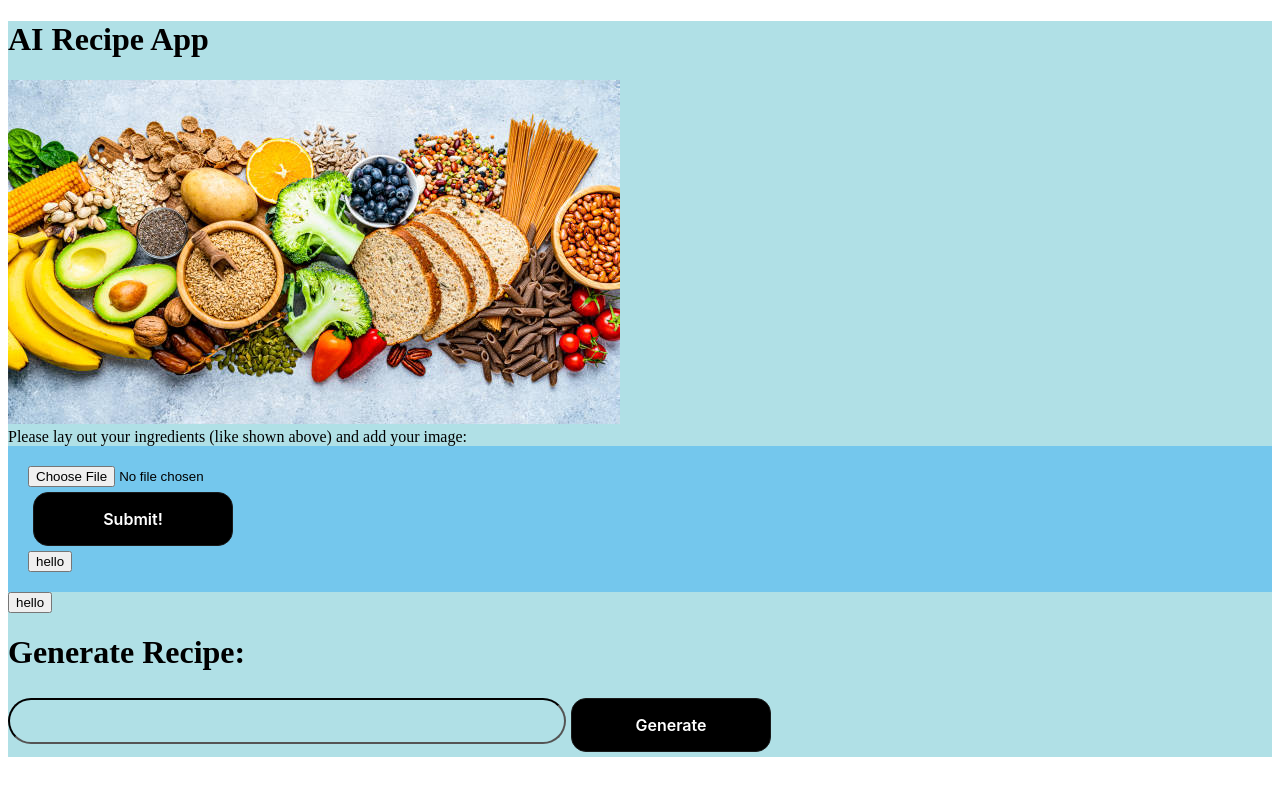
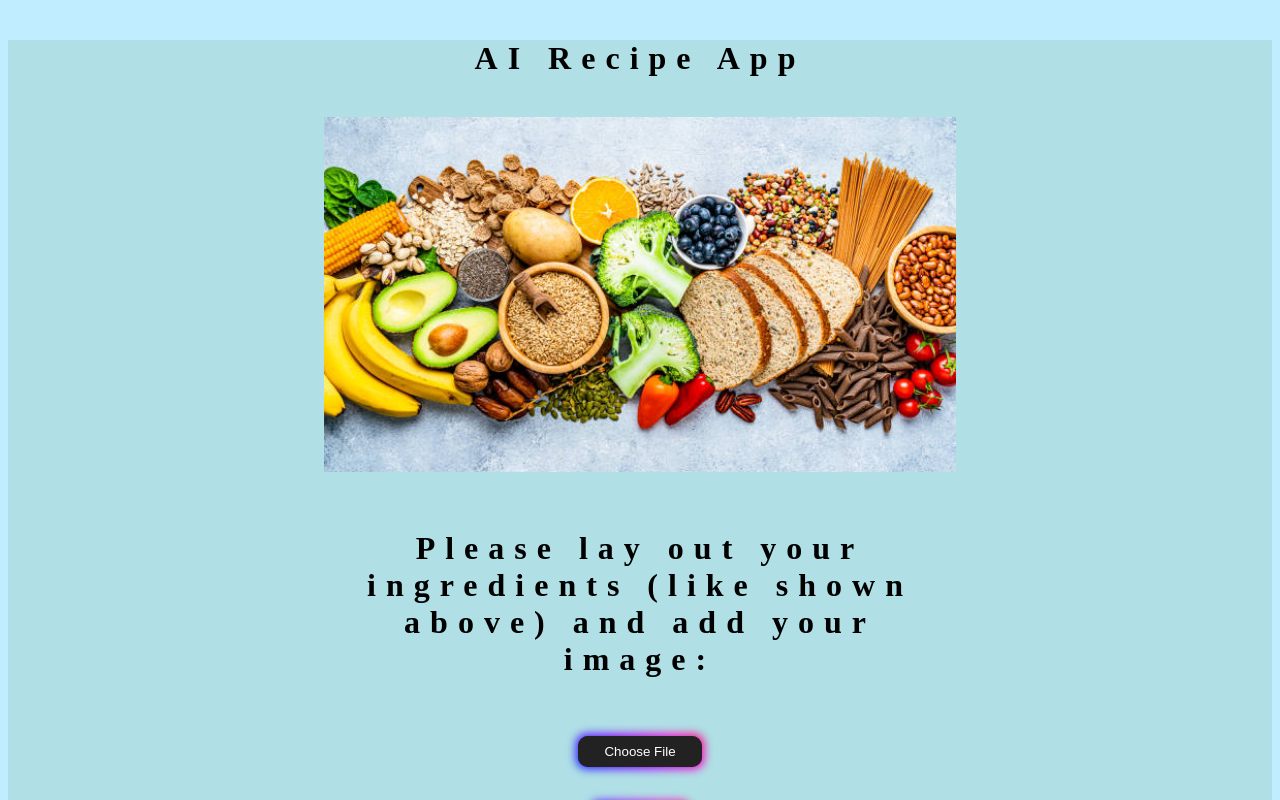
Before and after one commit to Tarachandani/RecipeSnapPro, a React (Create React App) app in the folder frontend/: page / in a window 1280 px wide. Shown: the top 800 px of the page. Built offline with nearby package versions, Linux system fonts and the light colour scheme.

Commit message:
Vastly improved frontend

```diff
--- a/frontend/src/App.js
+++ b/frontend/src/App.js
@@ -7,9 +7,15 @@ function App(){ //Takes care of FileAdder
         <div style={{backgroundColor: 'powderblue'}}>
 
             <h1>AI Recipe App</h1>
-            <img src={FoodImage} alt="food on table"></img>
+            <img class = "center" src={FoodImage} alt="food on table"></img>
             <br></br>
-            <text><text>Please lay out your ingredients (like shown above) and add your image:</text></text>
+            <div class="center">
+                <h1 data-text = "Please lay out your ingredients (like shown above) and add your image:">
+
+                </h1>
+
+            </div>
+
             <FileAdder ></FileAdder>
             <RecipesList></RecipesList>
             <ListofThings></ListofThings>
--- a/frontend/src/FileAdder.js
+++ b/frontend/src/FileAdder.js
@@ -27,12 +27,15 @@ function FileAdder(){ //added functionality for more use cases
     }
 
     return(
-        <div style={{backgroundColor: '#74c7ed', display: 'flex', padding: 20, alignItems:'center'}}>
+        /*<div style={{backgroundColor: '#74c7ed', display: 'flex', padding: 20, alignItems:'center'}}>*/
+        <div>
             <br></br>
             <form id="uploadForm" onSubmit={handleSubmit} >
-                <input id="myFiles" type="file" accept="image/*" ></input>
+                <input className="hide_file" id="myFiles" type="file" accept="image/*" ></input>
+                <button className="button-85">Choose File</button>
                 <br></br>
-                <button className="button-27">Submit!</button>
+                <br></br>
+                <button className="button-85">Submit!</button>
                 {describe}
                 <RecipesList ingredientlist={describe}></RecipesList>
             </form>
--- a/frontend/src/RecipesList.js
+++ b/frontend/src/RecipesList.js
@@ -21,12 +21,12 @@ function RecipesList({ingredientlist}){
     }
 
 
-    return(
-        <div>
-            <button onClick={GetMealList}>hello</button>
-            {meals}
-        </div>
+    // return(
+    //     <div>
+    //         <button onClick={GetMealList}>hello</button>
+    //         {meals}
+    //     </div>
 
-    )
+    // )
 }
 export default RecipesList;
--- a/frontend/src/style/styles.css
+++ b/frontend/src/style/styles.css
@@ -1,4 +1,4 @@
-.rounded{
+.rounded {
   width: 550px;
   height: 40px;
   font-size: 1.8rem;
@@ -14,23 +14,33 @@
   -ms-transition: all 0.4s linear;
   -o-transition: all 0.4s linear;
   border-color: black;
+
+  /* Center the element horizontally */
+  margin-left: auto;
+  margin-right: auto;
+  display: block;
 }
 
 
 
+
 /* CSS */
+.button-container {
+  display: flex;
+  justify-content: center;
+  align-items: center;
+  height: 100vh; /* Adjust this based on your layout */
+}
+
 .button-27 {
   appearance: none;
-
   background-color: #000000;
   border: 1px solid #1A1A1A;
   border-radius: 15px;
   box-sizing: border-box;
   color: #FFFFFF;
   cursor: pointer;
-  display: inline-block;
-
-  font-family: Roobert,-apple-system,BlinkMacSystemFont,"Segoe UI",Helvetica,Arial,sans-serif,"Apple Color Emoji","Segoe UI Emoji","Segoe UI Symbol";
+  font-family: Roobert, -apple-system, BlinkMacSystemFont, "Segoe UI", Helvetica, Arial, sans-serif, "Apple Color Emoji", "Segoe UI Emoji", "Segoe UI Symbol";
   font-size: 16px;
   font-weight: 600;
   line-height: normal;
@@ -45,9 +55,11 @@
   user-select: none;
   -webkit-user-select: none;
   touch-action: manipulation;
-  width: 200px;
   will-change: transform;
-
+  margin: auto; /* Center the button horizontally */
+  display: block; /* Ensure it takes up the full width */
+  padding: 10px;
+  margin-top: 10px;
 }
 
 .button-27:disabled {
@@ -63,3 +75,208 @@
   box-shadow: none;
   transform: translateY(0);
 }
+
+.hide_file {
+  position: absolute;
+  z-index: 1000;
+  opacity: 0;
+  cursor: pointer;
+  right: 0;
+  top: 0;
+  height: 100%;
+  font-size: 24px;
+  width: 100%;
+
+}
+
+/* */
+
+/* CSS */
+.button-87 {
+  margin: 10px;
+  padding: 15px 30px;
+  text-align: center;
+  text-transform: uppercase;
+  transition: 0.5s;
+  background-size: 200% auto;
+  color: white;
+  border-radius: 10px;
+  display: block;
+  border: 0px;
+  font-weight: 700;
+  box-shadow: 0px 0px 14px -7px #f09819;
+  background-image: linear-gradient(45deg, #FF512F 0%, #F09819  51%, #FF512F  100%);
+  cursor: pointer;
+  user-select: none;
+  -webkit-user-select: none;
+  touch-action: manipulation;
+  margin: 0;
+  position: absolute;
+  top: 50%;
+  -ms-transform: translateY(-50%);
+  transform: translateY(-50%);
+}
+
+.button-87:hover {
+  background-position: right center;
+  /* change the direction of the change here */
+  color: #fff;
+  text-decoration: none;
+  margin: 0;
+  position: absolute;
+  top: 50%;
+  -ms-transform: translateY(-50%);
+  transform: translateY(-50%);
+}
+
+.button-87:active {
+  transform: scale(0.95);
+  margin: 0;
+  position: absolute;
+  top: 50%;
+  -ms-transform: translateY(-50%);
+  transform: translateY(-50%);
+}
+
+/* <!-- HTML !-->
+<button class="button-85" role="button">Button 85</button> */
+
+/* CSS */
+.button-85 {
+  padding: 0.6em 2em;
+  border: none;
+  outline: none;
+  color: rgb(255, 255, 255);
+  background: #111;
+  cursor: pointer;
+  position: relative;
+  z-index: 0;
+  justify-content: center;
+  align-items: center;
+  align-content: center;
+  border-radius: 10px;
+  user-select: none;
+  -webkit-user-select: none;
+  touch-action: manipulation;
+  text-align: center;
+  margin: auto; /* Center the button horizontally */
+  display: block; /* Ensure it takes up the full width */
+}
+
+
+.button-85:before {
+  content: "";
+  background: linear-gradient(
+    45deg,
+    #ff0000,
+    #ff7300,
+    #fffb00,
+    #48ff00,
+    #00ffd5,
+    #002bff,
+    #7a00ff,
+    #ff00c8,
+    #ff0000
+  );
+  position: absolute;
+  top: -2px;
+  left: -2px;
+  background-size: 400%;
+  z-index: -1;
+  filter: blur(5px);
+  -webkit-filter: blur(5px);
+  width: calc(100% + 4px);
+  height: calc(100% + 4px);
+  animation: glowing-button-85 20s linear infinite;
+  transition: opacity 0.3s ease-in-out;
+  border-radius: 10px;
+  text-align: center;
+}
+
+@keyframes glowing-button-85 {
+  0% {
+    background-position: 0 0;
+  }
+  50% {
+    background-position: 400% 0;
+  }
+  100% {
+    background-position: 0 0;
+  }
+}
+
+.button-85:after {
+  z-index: -1;
+  content: "";
+  position: absolute;
+  width: 100%;
+  height: 100%;
+  background: #222;
+  left: 0;
+  top: 0;
+  border-radius: 10px;
+  text-align: center;
+}
+
+h1 {
+  position: relative;
+  font-size: 2em;
+  letter-spacing:10px;
+  font-family: roberto;
+  display:table;
+  margin:40px auto;
+  cursor:pointer;
+  transition:.6s;
+  text-align: center;
+}
+h1:before,
+h1:after {
+  content:attr(data-text);
+  transition:.6s;
+}
+h1:before {
+  left: 0;
+  top: 0;
+  position: absolute;
+  z-index:-1;
+  text-shadow:
+   0px 0px,
+   0px 0px,
+   0px 0px,
+   0px 0px,
+   0px 0px,
+   0px 0px,
+   0px 0px,
+   0px 0px,
+   0px 0px,
+   0px 0px;
+  -webkit-mask:repeating-linear-gradient(45deg, transparent 0 3px, rgba(0,0,0,0.5) 0 6px);
+          mask:repeating-linear-gradient(45deg, transparent 0 3px, rgba(0,0,0,0.5) 0 6px);
+}
+h1:hover {
+  transform:translate(-10px,-10px);
+}
+h1:hover:before {
+  text-shadow:
+   1px 1px,
+   2px 2px,
+   3px 3px,
+   4px 4px,
+   5px 5px,
+   6px 6px,
+   7px 7px,
+   8px 8px,
+   9px 9px,
+   10px 10px;
+}
+
+body {
+  background:rgb(192, 237, 255);
+}
+
+.center {
+  display: block;
+  margin-left: auto;
+  margin-right: auto;
+  width: 50%;
+}
```
Lines whose indentation alone changed are shown as unchanged.
